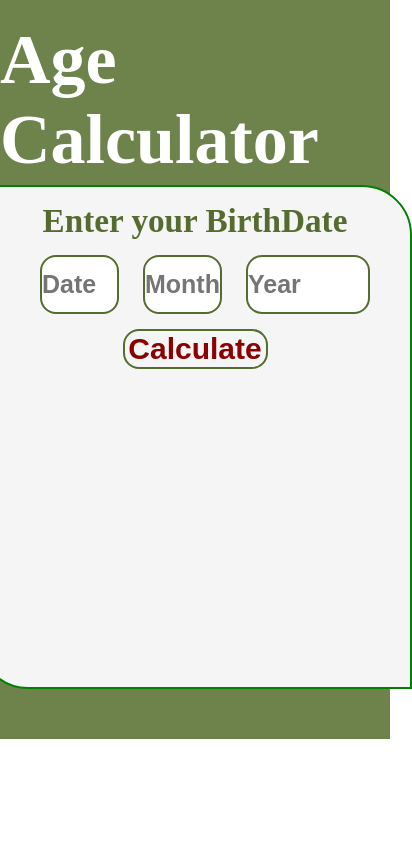
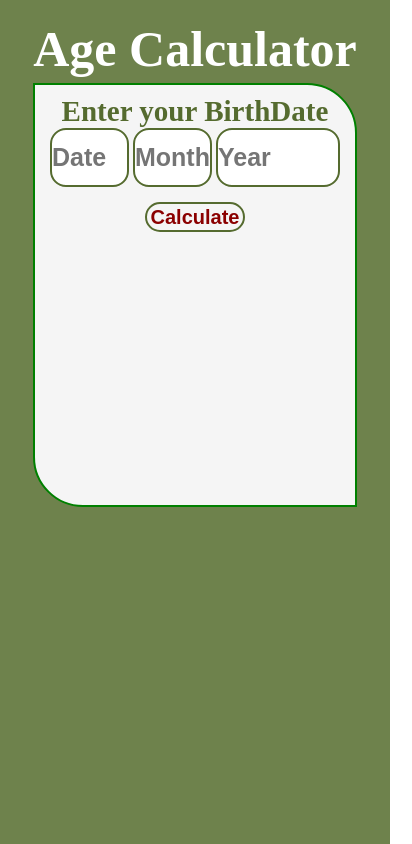
Before and after one commit to SurajVaja/AgeCalculator, a plain HTML site: page index.html in a window 390 px wide. Shown: the top 844 px of the page, 412 px wide, since content can reach past the window. Drawn offline with Linux system fonts and the light colour scheme.

Commit message:
Feature : Added Media Query

```diff
--- a/style.css
+++ b/style.css
@@ -1,6 +1,7 @@
 *{
     margin: 0;
     padding: 0;
+
 }
 .head{
     font-size: 40px;
@@ -10,10 +11,10 @@
 .container{
     display: flex;
     flex-direction: column;
-    justify-content: center;
     align-items: center;
+    height: 3000px;
     background-color: rgb(110, 130, 76);
-    height: auto;
+
 }
 #heading{
     color: white;
@@ -51,7 +52,6 @@ input[type=number]{
     font-size: 25px;
     color: darkred;
     font-weight: bolder;
-    /* background-color: rgb(177, 216, 177); */
 }
 #btn{
     height: 40px;
@@ -95,3 +95,32 @@ input::-webkit-inner-spin-button {
     flex-direction: column;
     align-items: center;
 }
+
+@media only screen and (max-width:500px){
+    .container{
+        width: 100%;
+    }
+    #heading{
+        font-size: 50px;
+    }
+    .box{
+        width: 300px;
+        height: 400px;
+        padding: 10px;
+    }
+   .input{
+    margin: auto;
+   }
+   .head{
+    font-size: 35px;
+   }
+   #btn{
+    height: 30px;
+    width: 100px;
+    font-size: 20px;
+   }
+   .result{
+    font-size: 20px;
+   }
+
+}
```
